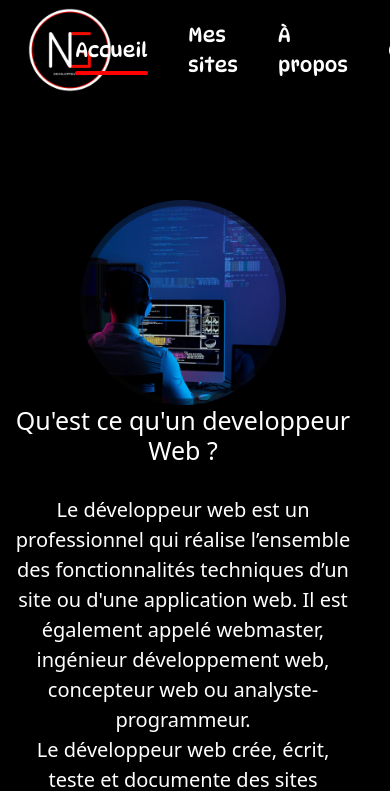
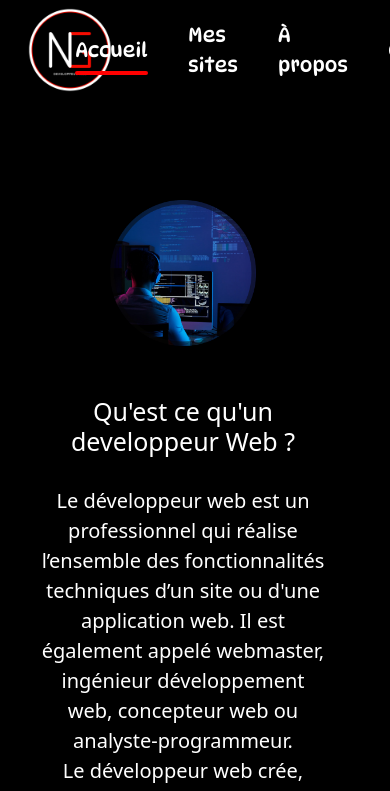
Before and after one commit to Nico578/Projet-React, a React (Create React App) app: page / in a window 390 px wide. Shown: the top 791 px of the page. Built offline with nearby package versions, Linux system fonts and the light colour scheme.

Commit message:
responsive first-container home

```diff
--- a/src/pages/Home.js
+++ b/src/pages/Home.js
@@ -6,12 +6,12 @@ const Home = () => {
   return (
     <div className="home">
       <Navigation />
-      <div class="container first-container">
-        <div class="row row-cols-1 row-cols-sm-2">
-          <div class="col col-sm-5 col-img img">
+      <div class="container container-fluid first-container">
+        <div class="row">
+          <div class="col col-img img">
             <img src={dev} alt="developpeur" />
           </div>
-          <div class="col col-sm-7 col-text">
+          <div class="col col-text">
             <h1>Qu'est ce qu'un developpeur Web ?</h1>
             <p>
               Le développeur web est un professionnel qui réalise l’ensemble des
--- a/src/style/_settings.scss
+++ b/src/style/_settings.scss
@@ -7,6 +7,7 @@ $font-menu : "font-menu", sans-serif;
 
 * {
 color: white;
+width: 100%;
 }
 
 
--- a/src/style/pages/_home.scss
+++ b/src/style/pages/_home.scss
@@ -1,42 +1,95 @@
 .home {
-
   .first-container {
-
-        margin: 100px auto;
+    padding: 100px 0;
   }
 
   .row {
     width: 100%;
-
   }
 
+  .container-fluid {
+    width: 105%;
+  }
 
   .col-img {
-
     text-align: center;
 
     img {
       width: 60%;
     }
-
   }
 
   .col-text {
-
-        display: table-cell;
-        vertical-align: middle;
-
     h1 {
       font-size: 25px;
       text-align: center;
-            margin-bottom: 30px ;
+      margin-bottom: 30px;
     }
 
     p {
       font-size: 20px;
       text-align: center;
-            margin-left: auto;
-            margin-right: auto;
+    }
+  }
+
+  @media screen and (min-width: 1400px) {
+
+
+
+
+    .col-img {
+
+        img {
+          width: 50%;
+        }
+    }
+
+  }
+
+  @media screen and (max-width: 1200px) {
+
+    .container {
+        max-width: 100%;
+    }
+
+    .row {
+      width: 100%;
+      display: flex;
+      max-width: 100% !important;
+    }
+
+    .col-img {
+        text-align: center;
+
+        img {
+          width: 60%;
         }
     }
   }
+
+  @media screen and (max-width: 995px) {
+
+
+    .row {
+      width: 100%;
+      display: grid;
+      grid-template-columns: 1fr;
+      max-width: 100% !important;
+    }
+
+    .col-img {
+        text-align: center;
+
+        img {
+          width: 40%;
+        }
+    }
+
+    .col-text {
+        text-align: center;
+        margin: auto;
+        padding: 50px 50px;
+        max-width: 100%;
+    }
+  }
+}
```
Lines whose indentation alone changed are shown as unchanged.
